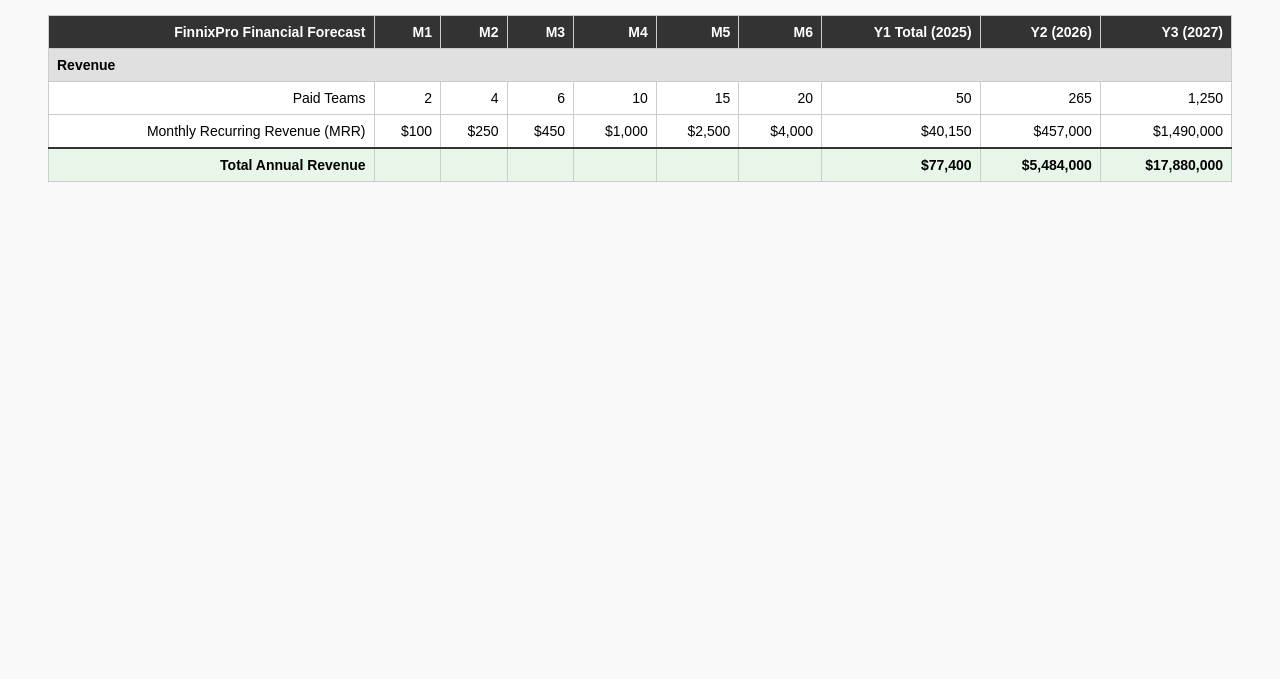
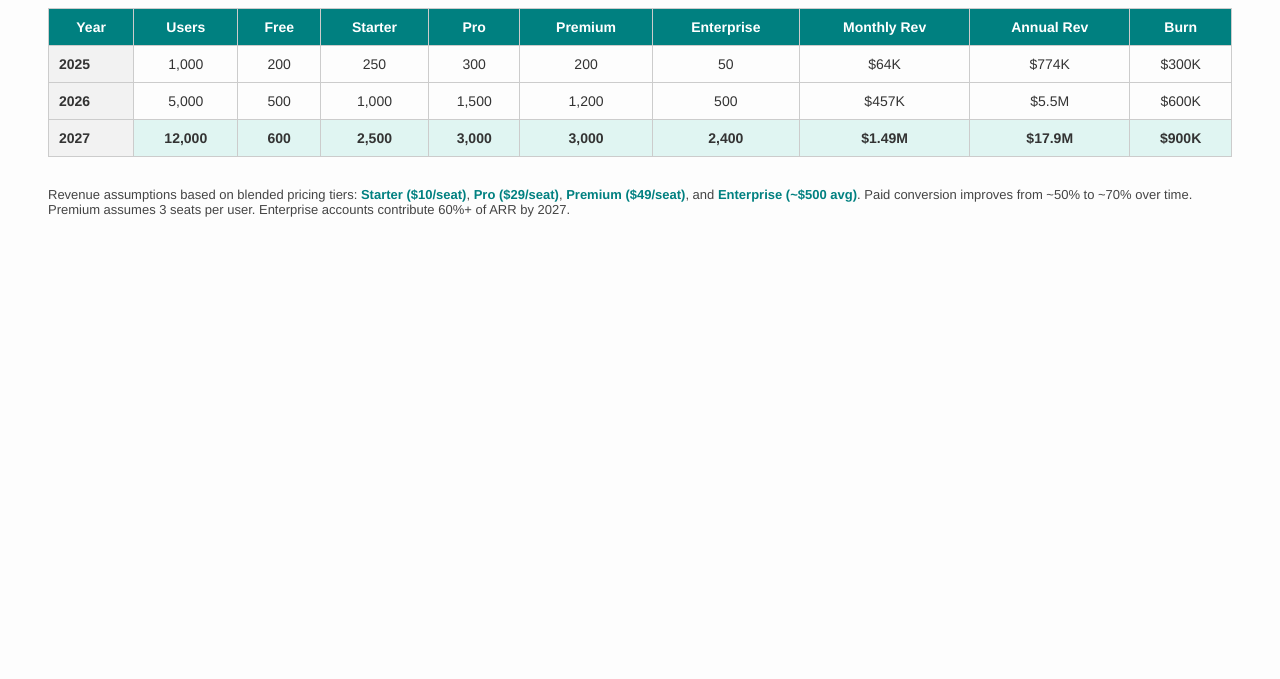
Before and after one commit to ronniearistil/FinnixPro-Financial-Forecast, a plain HTML site: page index.html in a window 1280 px wide. Shown: the part 121-800 px from the top of the page. Drawn offline with Linux system fonts and the light colour scheme.

Commit message:
Update index.html

```diff
--- a/index.html
+++ b/index.html
@@ -1,69 +1,121 @@
 <!DOCTYPE html>
-<!-- saved from url=(0071)file:///Users/ronyaristil/Desktop/FinnixPro%20Financial%20Forecast.html -->
-<html lang="en"><head><meta http-equiv="Content-Type" content="text/html; charset=UTF-8">
-
+<html lang="en">
+<head>
+  <meta charset="UTF-8" />
+  <meta name="viewport" content="width=device-width, initial-scale=1.0"/>
   <title>FinnixPro Financial Forecast</title>
   <style>
     body {
-            font-family: Arial, sans-serif;
+      font-family: 'Helvetica Neue', sans-serif;
+      background-color: #fdfdfd;
+      color: #333;
       padding: 40px;
-            background-color: #f9f9f9;
     }
     h1 {
       text-align: center;
-            margin-bottom: 30px;
+      color: #004d4d;
+      font-size: 28px;
     }
-        .financial-table {
+    table {
       width: 100%;
       border-collapse: collapse;
+      margin-top: 30px;
       font-size: 14px;
-            background-color: #fff;
     }
-        .financial-table th, .financial-table td {
+    th, td {
       border: 1px solid #ccc;
-            padding: 8px;
-            text-align: right;
+      padding: 10px;
+      text-align: center;
     }
-        .financial-table th {
-            background-color: #333;
+    thead th {
+      background-color: #008080;
       color: white;
     }
-        .financial-table .section-header {
+    .section {
+      background-color: #f2f2f2;
+      font-weight: bold;
       text-align: left;
+    }
+    .total {
+      background-color: #e0f5f2;
       font-weight: bold;
-            background-color: #e0e0e0;
     }
-        .financial-table .total-row td {
+    .footer-note {
+      margin-top: 30px;
+      font-size: 13px;
+      color: #444;
+    }
+    .highlight {
+      color: #008080;
       font-weight: bold;
-            background-color: #e8f5e9;
-            border-top: 2px solid #333;
-        }
-        .negative {
-            color: #c00;
     }
   </style>
 </head>
 <body>
+
 <h1>FinnixPro Financial Forecast</h1>
-    <table class="financial-table">
+
+<table>
   <thead>
     <tr>
-                <th>FinnixPro Financial Forecast</th>
-                <th>M1</th><th>M2</th><th>M3</th><th>M4</th><th>M5</th><th>M6</th>
-                <th>Y1 Total (2025)</th><th>Y2 (2026)</th><th>Y3 (2027)</th>
+      <th>Year</th>
+      <th>Users</th>
+      <th>Free</th>
+      <th>Starter</th>
+      <th>Pro</th>
+      <th>Premium</th>
+      <th>Enterprise</th>
+      <th>Monthly Rev</th>
+      <th>Annual Rev</th>
+      <th>Burn</th>
     </tr>
   </thead>
   <tbody>
-            <tr><td colspan="10" class="section-header">Revenue</td></tr>
-            <tr><td>Paid Teams</td><td>2</td><td>4</td><td>6</td><td>10</td><td>15</td><td>20</td><td>50</td><td>265</td><td>1,250</td></tr>
-            <tr><td>Monthly Recurring Revenue (MRR)</td><td>$100</td><td>$250</td><td>$450</td><td>$1,000</td><td>$2,500</td><td>$4,000</td>
-                <td>$40,150</td><td>$457,000</td><td>$1,490,000</td>
+    <tr>
+      <td class="section">2025</td>
+      <td>1,000</td>
+      <td>200</td>
+      <td>250</td>
+      <td>300</td>
+      <td>200</td>
+      <td>50</td>
+      <td>$64K</td>
+      <td>$774K</td>
+      <td>$300K</td>
     </tr>
-            <tr class="total-row"><td>Total Annual Revenue</td><td></td><td></td><td></td><td></td><td></td><td></td>
-                <td>$77,400</td><td>$5,484,000</td><td>$17,880,000</td>
+    <tr>
+      <td class="section">2026</td>
+      <td>5,000</td>
+      <td>500</td>
+      <td>1,000</td>
+      <td>1,500</td>
+      <td>1,200</td>
+      <td>500</td>
+      <td>$457K</td>
+      <td>$5.5M</td>
+      <td>$600K</td>
+    </tr>
+    <tr class="total">
+      <td class="section">2027</td>
+      <td>12,000</td>
+      <td>600</td>
+      <td>2,500</td>
+      <td>3,000</td>
+      <td>3,000</td>
+      <td>2,400</td>
+      <td>$1.49M</td>
+      <td>$17.9M</td>
+      <td>$900K</td>
     </tr>
   </tbody>
 </table>
 
+<p class="footer-note">
+  Revenue assumptions based on blended pricing tiers: <span class="highlight">Starter ($10/seat)</span>,
+  <span class="highlight">Pro ($29/seat)</span>, <span class="highlight">Premium ($49/seat)</span>, and
+  <span class="highlight">Enterprise (~$500 avg)</span>. Paid conversion improves from ~50% to ~70% over time.
+  Premium assumes 3 seats per user. Enterprise accounts contribute 60%+ of ARR by 2027.
+</p>
 
-</body></html>
+</body>
+</html>
```
Lines whose indentation alone changed are shown as unchanged.
